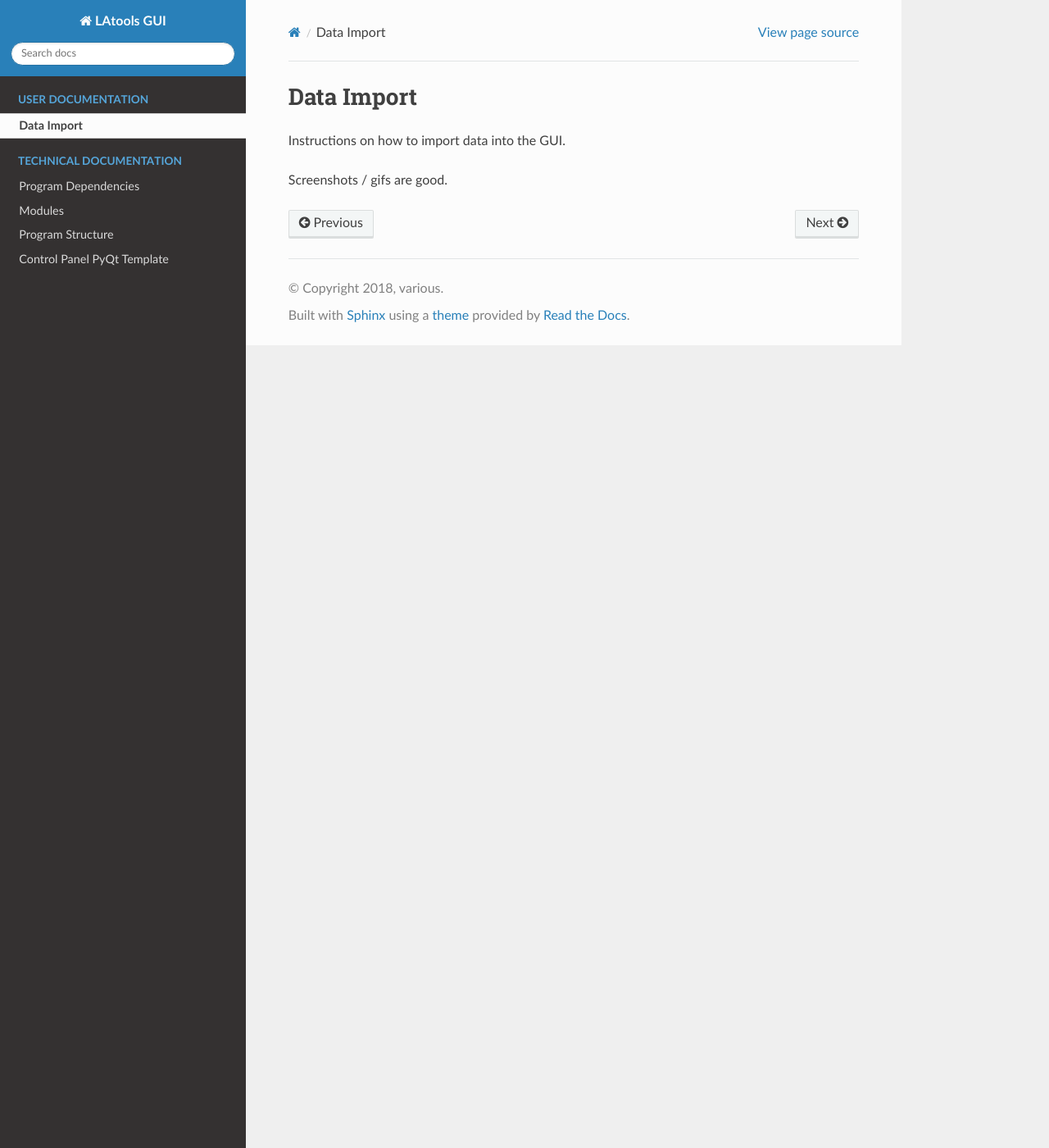
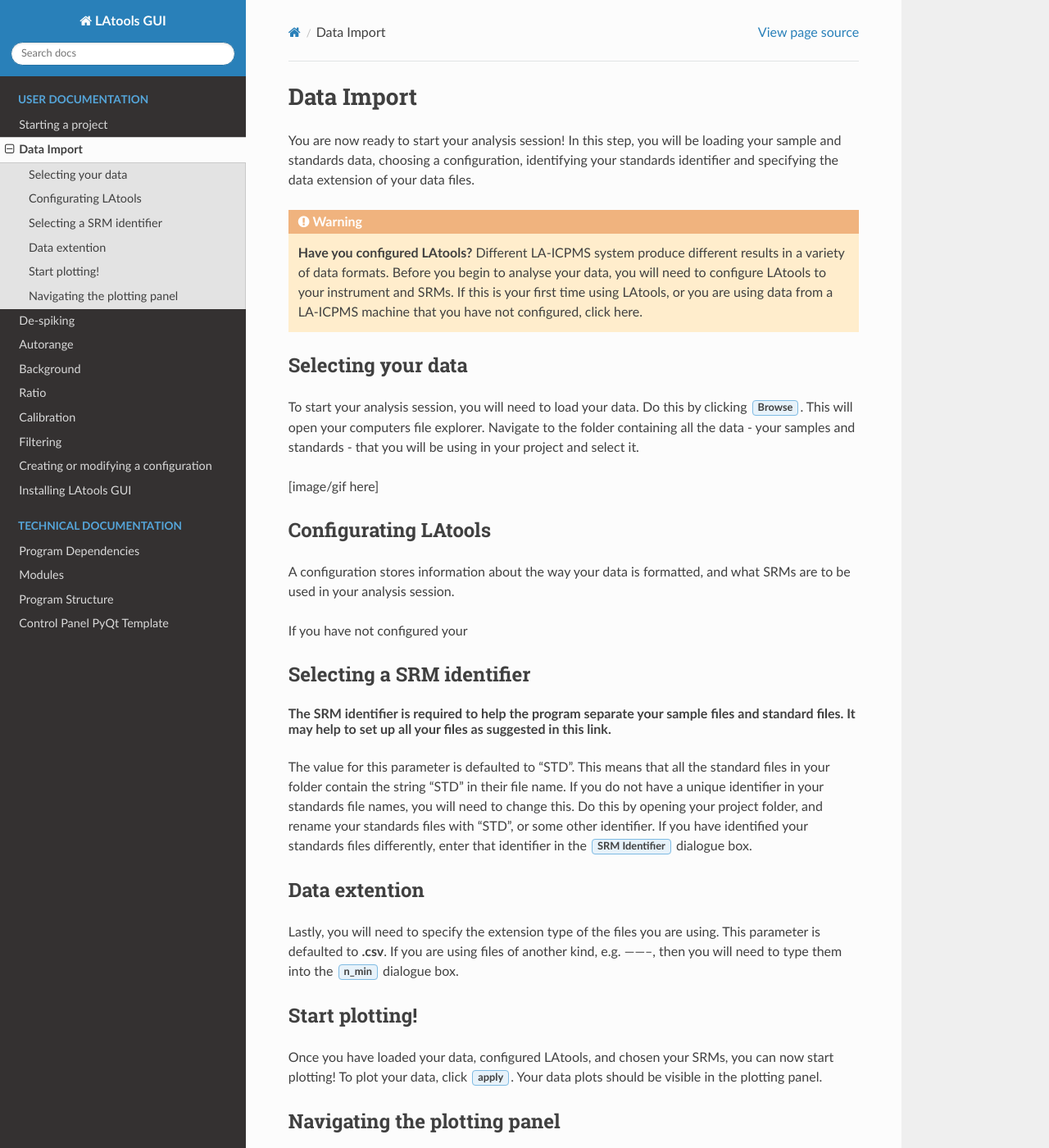
Before and after one commit to oscarbranson/latools_gui, a Sphinx documentation site: the page built from docs/source/users/01-data-import.rst, in a window 1280 px wide and 1400 px high. Shown: the whole window at 82% size. Built offline with Sphinx 7.4.7 and the Read the Docs theme 2.0.0, drawn with Linux system fonts in a browser that asks for light colours; some of the changed text lies outside the part shown.

Commit message:
just getting a head start on draft template manual for users with example text

```diff
--- a/docs/source/users/01-data-import.rst
+++ b/docs/source/users/01-data-import.rst
@@ -1,6 +1,83 @@
 Data Import
-===========
+***********
 
-Instructions on how to import data into the GUI.
+You are now ready to start your analysis session! In this step, you will be loading your sample and standards data, choosing a configuration, identifying your standards identifier and specifying the data extension of your data files.
 
-Screenshots / gifs are good.
+.. to do: need to add trouble shooting links and advice for each section; need to create a page for configuration when our program can do it;
+
+
+.. warning:: **Have you configured LAtools?** Different LA-ICPMS system produce different results in a variety of data formats. Before you begin to analyse your data, you will need to configure LAtools to your instrument and SRMs. If this is your first time using LAtools, or you are using data from a LA-ICPMS machine that you have not configured, click here.
+
+.. http://latools.readthedocs.io/en/latest/users/configuration/howto.html, http://latools.readthedocs.io/en/latest/users/configuration/data-formats.html#data-formats
+.. need to create a new page for configuring latools
+
+
+Selecting your data
+===================
+To start your analysis session, you will need to load your data. Do this by clicking :guilabel:`&Browse`. This will open your computers file explorer. Navigate to the folder containing all the data - your samples and standards - that you will be using in your project and select it.
+
+[image/gif here]
+
+.. Why am I getting errors when I load my data?
+
+
+Configurating LAtools
+=====================
+A configuration stores information about the way your data is formatted, and what SRMs are to be used in your analysis session.
+
+If you have not configured your
+
+
+.. list what they are
+
+.. How to create a configuration
+
+
+
+Selecting a SRM identifier
+=============================================
+
+The SRM identifier is required to help the program separate your sample files and standard files. It may help to set up all your files as suggested in this link.
+    .. need to create a page about how users should set up their files
+
+The value for this parameter is defaulted to "STD". This means that all the standard files in your folder contain the string "STD" in their file name. If you do not have a unique identifier in your standards file names, you will need to change this. Do this by opening your project folder, and rename your standards files with "STD", or some other identifier. If you have identified your standards files differently, enter that identifier in the :guilabel:`&SRM Identifier` dialogue box.
+
+.. link to http://latools.readthedocs.io/en/latest/users/configuration/srm-file.html#srm-file
+
+
+
+
+
+
+
+Data extention
+==============
+Lastly, you will need to specify the extension type of the files you are using. This parameter is defaulted to **.csv**. If you are using files of another kind, e.g. --------, then you will need to type them into the :guilabel:`&n_min` dialogue box.
+
+
+Start plotting!
+===============
+
+Once you have loaded your data, configured LAtools, and chosen your SRMs, you can now start plotting! To plot your data, click :guilabel:`&apply`. Your data plots should be visible in the plotting panel.
+
+
+Navigating the plotting panel
+==============================
+
+.. will talk about what the grpah is actually showing and what the axes mean
+.. talk about log graphing option
+
+
+You can view each sample by selecting it in the samples panel.
+
+[image/gif here]
+
+You can toggle elements on and off by deselecting and reselected them in the elements panel.
+
+[image/gif here]
+
+You can zoom the graph in and out by scrolling your mouse over the graph. You can also drag the graph around by clicking on the graph and dragging around.
+
+[image/gif here]
+
+To reset the graph, simply click :guilabel:`&Reset`
--- /dev/null
+++ b/docs/source/users/02-data-despiking.rst
@@ -0,0 +1,2 @@
+De-spiking
+**********
--- /dev/null
+++ b/docs/source/users/03-autorange.rst
@@ -0,0 +1,2 @@
+Autorange
+*********
--- /dev/null
+++ b/docs/source/users/04-background.rst
@@ -0,0 +1,2 @@
+Background
+**********
--- /dev/null
+++ b/docs/source/users/05-ratio.rst
@@ -0,0 +1,2 @@
+Ratio
+*****
--- /dev/null
+++ b/docs/source/users/06-calibration.rst
@@ -0,0 +1,2 @@
+Calibration
+***********
--- /dev/null
+++ b/docs/source/users/07-filtering.rst
@@ -0,0 +1,2 @@
+Filtering
+*********
--- /dev/null
+++ b/docs/source/users/Creating or modifying a configuration.rst
@@ -0,0 +1,4 @@
+Creating or modifying a configuration
+*************************************
+
+Different LA-ICPMS system produce different results in a variety of data formats. You will need to configure LAtools so that it can work with your systems data. If your lab uses only one system, you can set a default configuration specific to that system. If your lab uses more than one system, you will need to create configurations for each one, and specify what configuration you want to use each time you start a new project.
--- /dev/null
+++ b/docs/source/users/Installing.rst
@@ -0,0 +1,4 @@
+Installing LAtools GUI
+**********************
+
+User installation guide.
```
Also changed, not shown: docs/source/users/00-starting-a-project.rst (added, +40 -0 lines).
